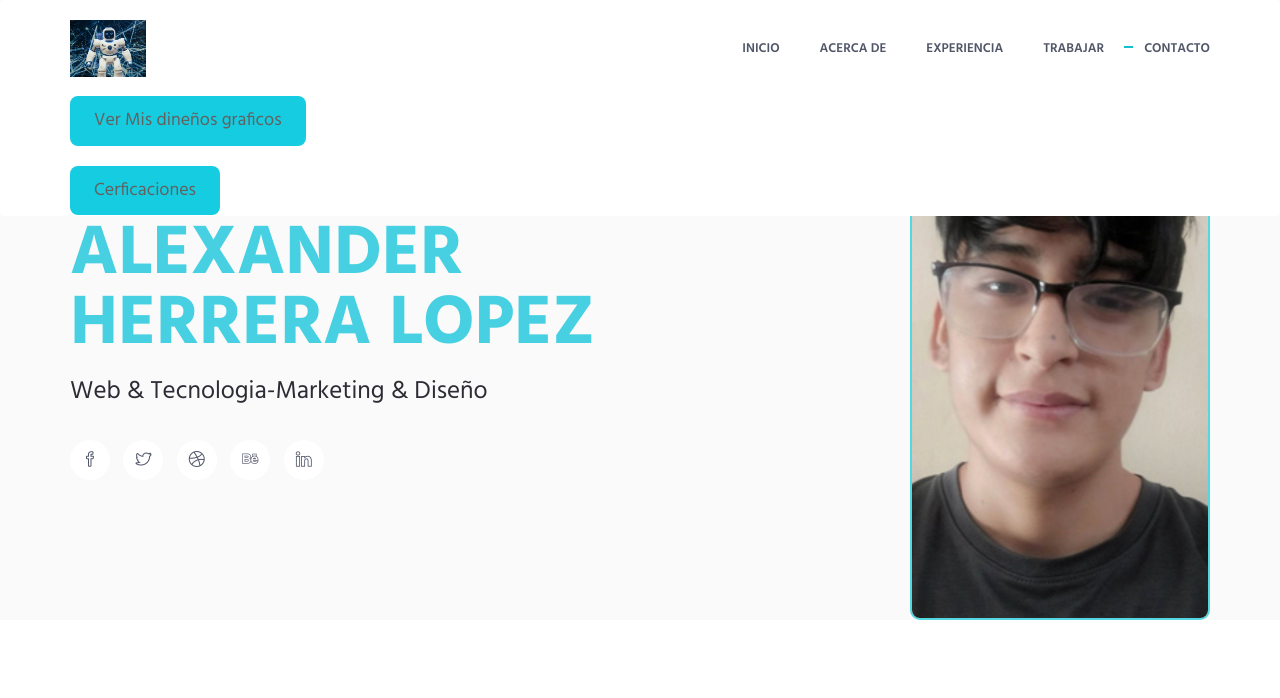
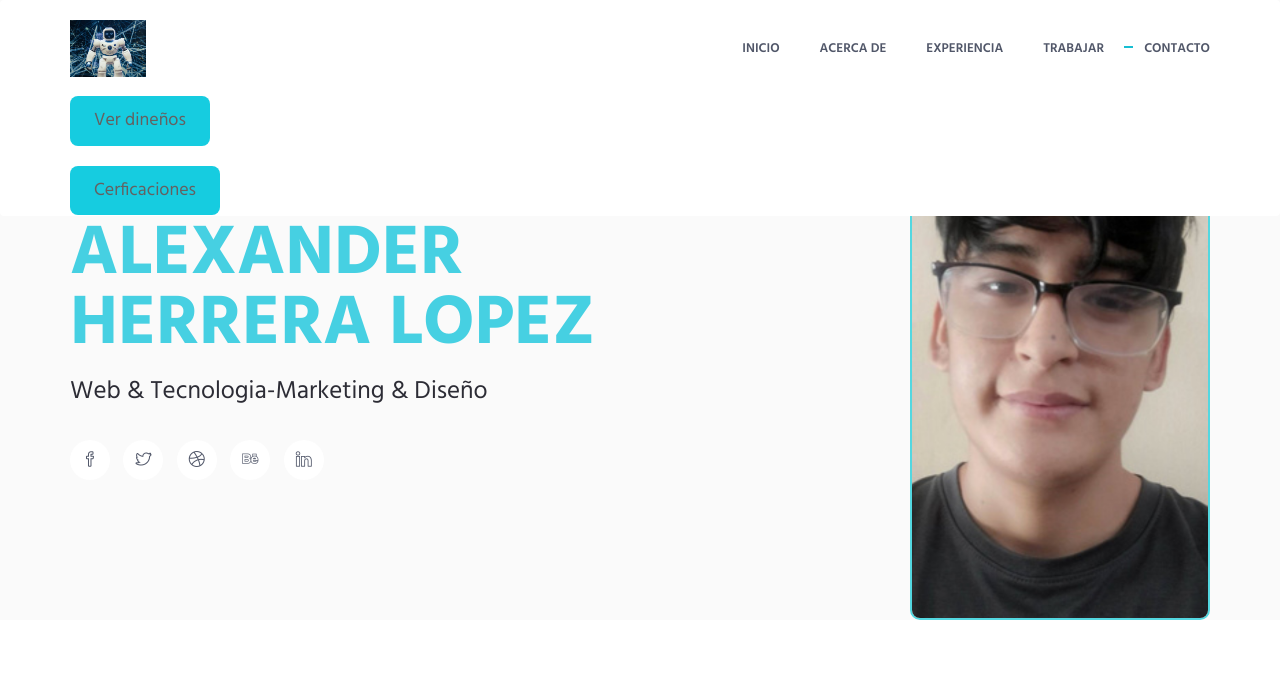
Before and after one commit to alexanderoficial/CV, a plain HTML site: page index.html in a window 1280 px wide. Shown: the top 698 px of the page. Drawn offline with Linux system fonts and the light colour scheme.

Commit message:
Update index.html
dia14

```diff
--- a/index.html
+++ b/index.html
@@ -90,7 +90,7 @@
                         </div>
                     </div>
                    <div class="container12" >
-                       <a href="diseños/diseño.html"><button class="boton"> Ver Mis dineños graficos</button>
+                       <a href="diseños/diseño.html"><button class="boton"> Ver dineños </button>
                       </div></a>
                    <br>
                     <div class="container12" >
```
